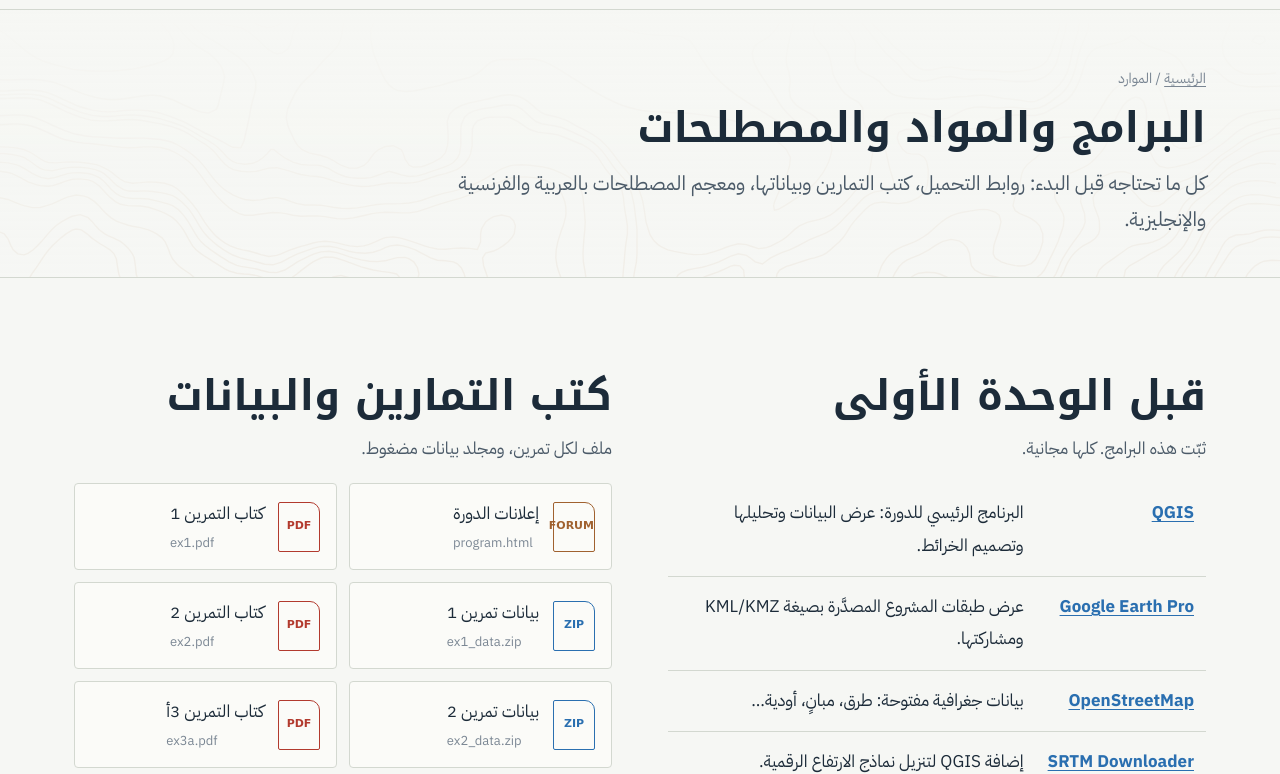
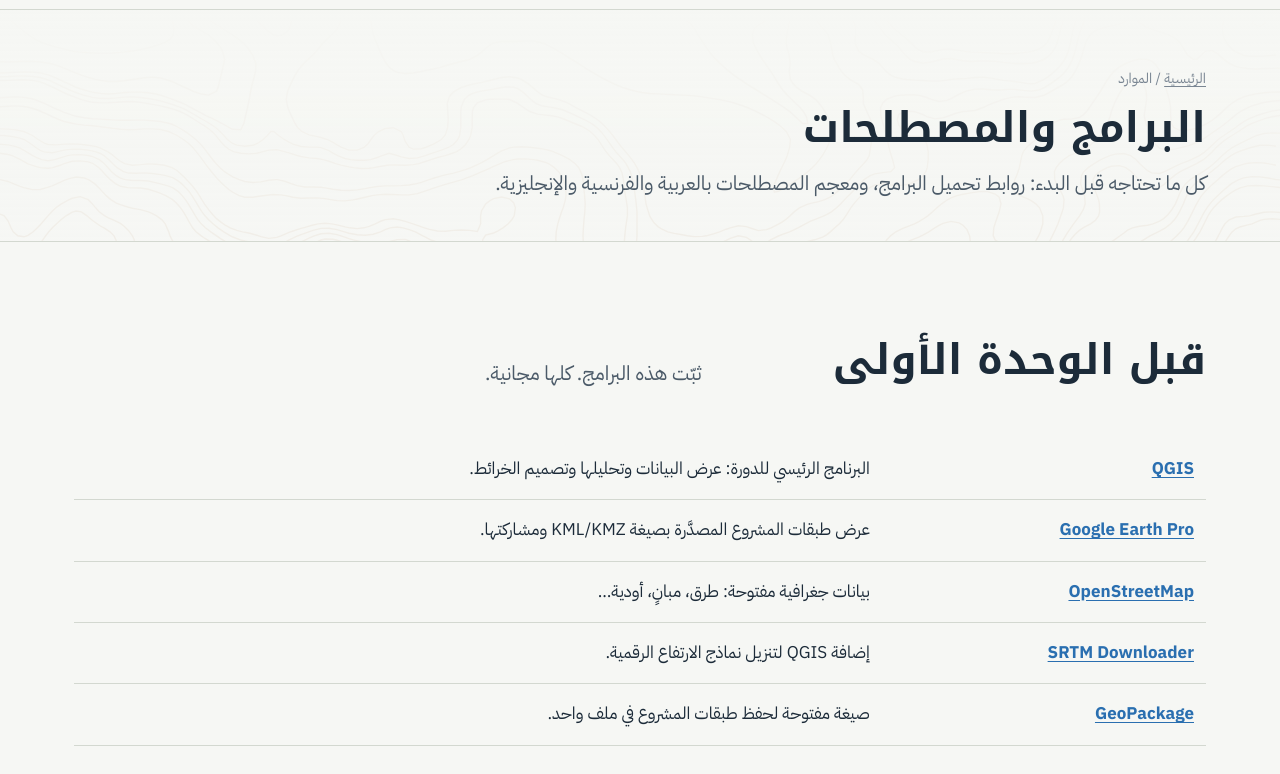
Before and after one commit to Easy2learnAI/qgis-course, a plain HTML site: page resources.html in a window 1280 px wide. Shown: the part 63-837 px from the top of the page. Drawn offline with Linux system fonts and the light colour scheme.

Commit message:
Remove exercise books; fix Windows start file

```diff
--- a/resources.html
+++ b/resources.html
@@ -14,23 +14,18 @@
   <header class="page-head">
     <div class="wrap">
       <p class="crumbs"><a href="index.html">الرئيسية</a> / الموارد</p>
-      <h1>البرامج والمواد والمصطلحات</h1>
-      <p class="lede">كل ما تحتاجه قبل البدء: روابط التحميل، كتب التمارين وبياناتها، ومعجم المصطلحات بالعربية والفرنسية والإنجليزية.</p>
+      <h1>البرامج والمصطلحات</h1>
+      <p class="lede">كل ما تحتاجه قبل البدء: روابط تحميل البرامج، ومعجم المصطلحات بالعربية والفرنسية والإنجليزية.</p>
     </div>
   </header>
 
   <section class="band">
-    <div class="wrap split">
-      <div>
-        <h2 style="margin-bottom:6px">قبل الوحدة الأولى</h2>
-        <p style="color:var(--ink-2);margin-bottom:18px">ثبّت هذه البرامج. كلها مجانية.</p>
-        <table class="table tools"><tbody id="tools-body"></tbody></table>
+    <div class="wrap">
+      <div class="section-head">
+        <h2>قبل الوحدة الأولى</h2>
+        <p class="lede">ثبّت هذه البرامج. كلها مجانية.</p>
       </div>
-      <div>
-        <h2 style="margin-bottom:6px">كتب التمارين والبيانات</h2>
-        <p style="color:var(--ink-2);margin-bottom:18px">ملف لكل تمرين، ومجلد بيانات مضغوط.</p>
-        <div class="files" id="files" style="grid-template-columns:1fr 1fr"></div>
-      </div>
+      <table class="table tools"><tbody id="tools-body"></tbody></table>
     </div>
   </section>
 
@@ -79,12 +74,6 @@
   document.getElementById('tools-body').innerHTML = C.tools.map(function (t) {
     return '<tr><td><a href="' + t.url + '" target="_blank" rel="noopener">' + t.name + '</a></td><td>' + ltr(t.role) + '</td></tr>';
   }).join('');
-  var files = [];
-  C.units.forEach(function (u) { u.materials.forEach(function (m) { if (m.file) files.push(m); }); });
-  document.getElementById('files').innerHTML = files.map(function (m) {
-    return '<a class="file" href="' + m.file + '" download><span class="ext ' + m.type + '">' + m.type.toUpperCase() + '</span><span>' + m.label + '<small class="ltr">' + m.file.split('/').pop() + '</small></span></a>';
-  }).join('');
-
   var gl = document.getElementById('gl'), empty = document.getElementById('gl-empty');
   function norm(s) { return s.toLowerCase().replace(/[ً-ْـ]/g, '').replace(/[أإآ]/g, 'ا').replace(/[éèê]/g, 'e'); }
   function render(f) {
```
Also changed, not shown: index.html (+1 -1 lines), lesson.html (+4 -2 lines), program.html (+3 -4 lines), register.html (+0 -1 lines), 2 other files.
